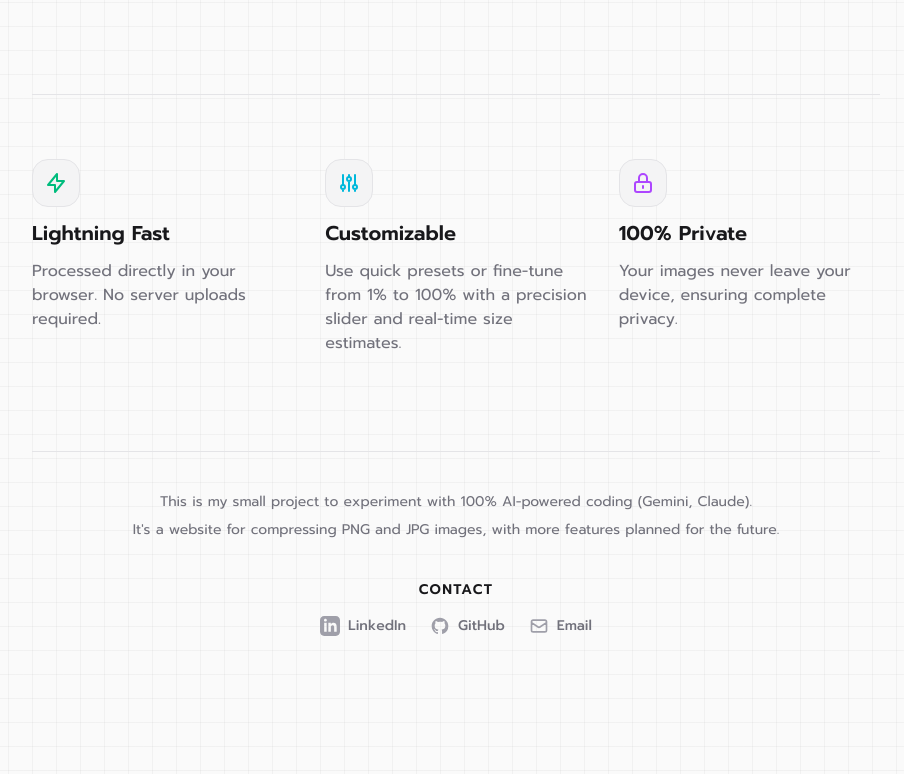
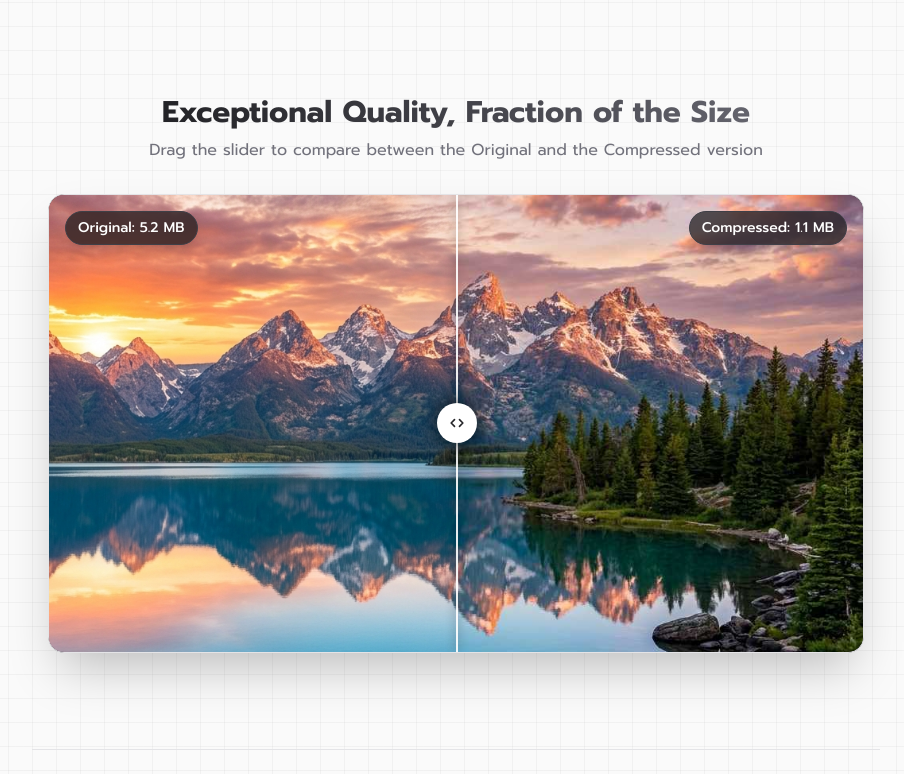
Before and after one commit to Thanagrid/Smart-Photo-Compression, a Next.js app: page / in a window 1280 px wide. Shown: the part 526-1300 px from the top of the page, without its empty margins (184-1088 px from the left). Built offline with nearby package versions, Linux system fonts and the light colour scheme.

Commit message:
feat: Add Before / After Image Slider

```diff
--- a/app/page.tsx
+++ b/app/page.tsx
@@ -2,6 +2,7 @@
 
 import Link from "next/link";
 import { useLang } from "@/feature/i18n/LangContext";
+import { ImageCompareSlider } from "@/feature/home/component/image-compare-slider";
 
 export default function HomePage() {
   const { t } = useLang();
@@ -58,6 +59,21 @@ export default function HomePage() {
             </span>
             <div className="absolute inset-0 bg-white/20 translate-y-full group-hover:translate-y-0 transition-transform duration-300 ease-in-out"></div>
           </Link>
+        </div>
+
+
+        {/* Interactive Demo */}
+        <div className="mt-24 w-full px-4">
+          <div className="mb-8 text-center">
+            <h2 className="text-2xl md:text-3xl font-bold bg-clip-text text-transparent bg-gradient-to-r from-zinc-900 to-zinc-500 dark:from-zinc-100 dark:to-zinc-500">Exceptional Quality, Fraction of the Size</h2>
+            <p className="text-zinc-500 dark:text-zinc-400 mt-2">Drag the slider to compare between the Original and the Compressed version</p>
+          </div>
+          <ImageCompareSlider
+            originalImage="/images/demo_landscape.png"
+            compressedImage="/images/demo_landscape_compressed.jpg"
+            originalLabel="Original: 5.2 MB"
+            compressedLabel="Compressed: 1.1 MB"
+          />
         </div>
 
         {/* Feature Highlights */}
--- /dev/null
+++ b/feature/home/component/image-compare-slider.tsx
@@ -0,0 +1,150 @@
+"use client";
+
+import React, { useState, useRef, useCallback, useEffect } from "react";
+import Image from "next/image";
+
+interface ImageCompareSliderProps {
+  originalImage: string;
+  compressedImage: string;
+  originalLabel?: string;
+  compressedLabel?: string;
+}
+
+export const ImageCompareSlider: React.FC<ImageCompareSliderProps> = ({
+  originalImage,
+  compressedImage,
+  originalLabel = "Original",
+  compressedLabel = "Compressed",
+}) => {
+  const [sliderPosition, setSliderPosition] = useState(50);
+  const [isDragging, setIsDragging] = useState(false);
+  const containerRef = useRef<HTMLDivElement>(null);
+
+  const handleMove = useCallback(
+    (clientX: number) => {
+      if (!containerRef.current) return;
+      const rect = containerRef.current.getBoundingClientRect();
+      const x = clientX - rect.left;
+      const position = Math.max(0, Math.min(100, (x / rect.width) * 100));
+      setSliderPosition(position);
+    },
+    []
+  );
+
+  const handleMouseMove = useCallback(
+    (e: MouseEvent) => {
+      if (!isDragging) return;
+      e.preventDefault();
+      handleMove(e.clientX);
+    },
+    [isDragging, handleMove]
+  );
+
+  const handleTouchMove = useCallback(
+    (e: TouchEvent) => {
+      if (!isDragging) return;
+      const touch = e.touches[0];
+      if (touch) {
+        handleMove(touch.clientX);
+      }
+    },
+    [isDragging, handleMove]
+  );
+
+  useEffect(() => {
+    if (isDragging) {
+      window.addEventListener("mousemove", handleMouseMove);
+      window.addEventListener("mouseup", () => setIsDragging(false));
+      window.addEventListener("touchmove", handleTouchMove, { passive: false });
+      window.addEventListener("touchend", () => setIsDragging(false));
+    } else {
+      window.removeEventListener("mousemove", handleMouseMove);
+      window.removeEventListener("mouseup", () => setIsDragging(false));
+      window.removeEventListener("touchmove", handleTouchMove);
+      window.removeEventListener("touchend", () => setIsDragging(false));
+    }
+    return () => {
+      window.removeEventListener("mousemove", handleMouseMove);
+      window.removeEventListener("mouseup", () => setIsDragging(false));
+      window.removeEventListener("touchmove", handleTouchMove);
+      window.removeEventListener("touchend", () => setIsDragging(false));
+    };
+  }, [isDragging, handleMouseMove, handleTouchMove]);
+
+  return (
+    <div
+      ref={containerRef}
+      className="relative w-full max-w-4xl mx-auto overflow-hidden rounded-2xl select-none group cursor-ew-resize bg-zinc-900 shadow-2xl border border-zinc-200 dark:border-zinc-800"
+      onMouseDown={(e) => {
+        setIsDragging(true);
+        handleMove(e.clientX);
+      }}
+      onTouchStart={(e) => {
+        setIsDragging(true);
+        const touch = e.touches[0];
+        if (touch) {
+          handleMove(touch.clientX);
+        }
+      }}
+      style={{ aspectRatio: "16/9" }}
+    >
+      {/* Base Image (Compressed) */}
+      <Image
+        src={compressedImage}
+        alt="Compressed Image"
+        fill
+        sizes="(max-width: 896px) 100vw, 896px"
+        className="object-cover pointer-events-none"
+        priority
+      />
+
+      {/* Compressed Label */}
+      <div className="absolute top-4 right-4 z-10 bg-zinc-900/70 backdrop-blur-md text-white text-xs md:text-sm px-3 py-1.5 rounded-full font-medium border border-zinc-700 shadow-lg">
+        {compressedLabel}
+      </div>
+
+      {/* Overlay Image (Original) */}
+      <div
+        className="absolute inset-0 z-10"
+        style={{ clipPath: `inset(0 ${100 - sliderPosition}% 0 0)` }}
+      >
+        <Image
+          src={originalImage}
+          alt="Original Image"
+          fill
+          sizes="(max-width: 896px) 100vw, 896px"
+          className="object-cover pointer-events-none"
+          priority
+        />
+        {/* Original Label */}
+        <div className="absolute top-4 left-4 z-20 bg-zinc-900/70 backdrop-blur-md text-white text-xs md:text-sm px-3 py-1.5 rounded-full font-medium border border-zinc-700 shadow-lg">
+          {originalLabel}
+        </div>
+      </div>
+
+      {/* Slider Handle */}
+      <div
+        className="absolute inset-y-0 z-30 flex items-center justify-center w-[2px] pointer-events-none bg-white/90 shadow-[0_0_10px_rgba(0,0,0,0.5)]"
+        style={{ left: `${sliderPosition}%` }}
+      >
+        {/* Handle Button */}
+        <div className="absolute flex items-center justify-center w-10 h-10 bg-white rounded-full shadow-[0_0_20px_rgba(0,0,0,0.8)] transition-transform group-hover:scale-110">
+          <svg
+            className="w-5 h-5 text-zinc-800"
+            fill="none"
+            viewBox="0 0 24 24"
+            stroke="currentColor"
+          >
+            <path
+              strokeLinecap="round"
+              strokeLinejoin="round"
+              strokeWidth={2}
+              d="M8 9l4-4 4 4m0 6l-4 4-4-4"
+              transform="rotate(90 12 12)"
+            />
+          </svg>
+        </div>
+      </div>
+    </div>
+  );
+};
```
Also changed, not shown: public/images/demo_landscape.png (added), public/images/demo_landscape_compressed.jpg (added).
